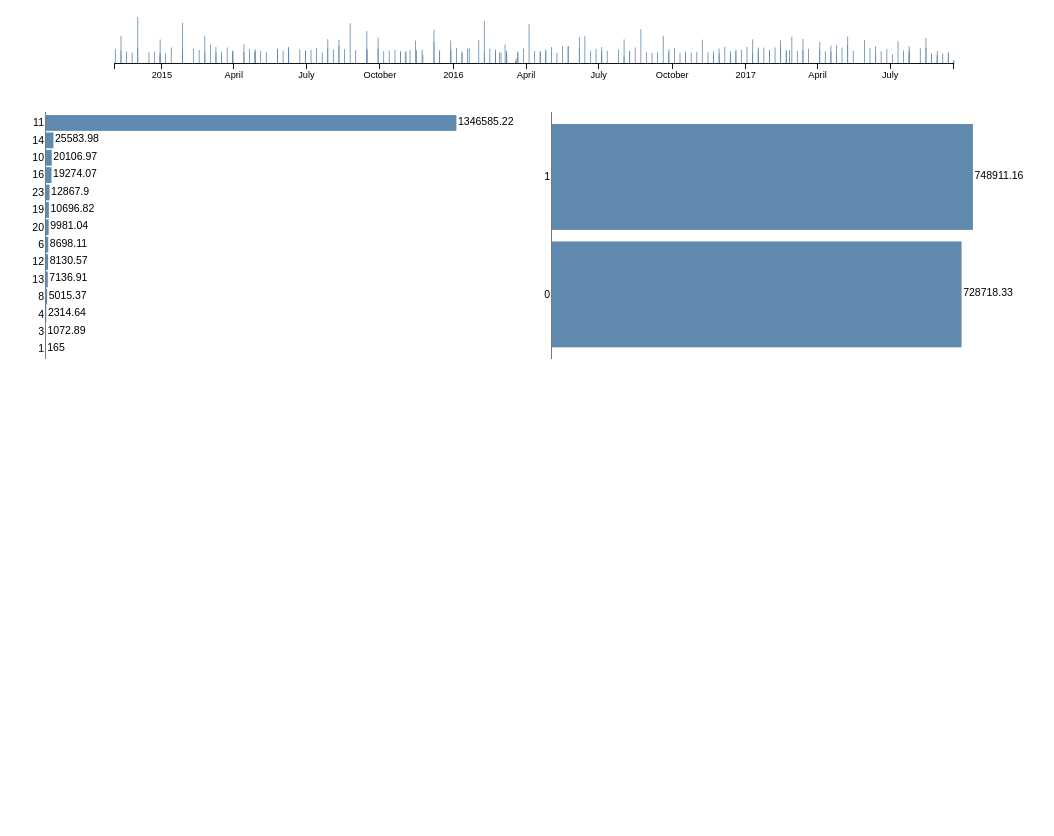
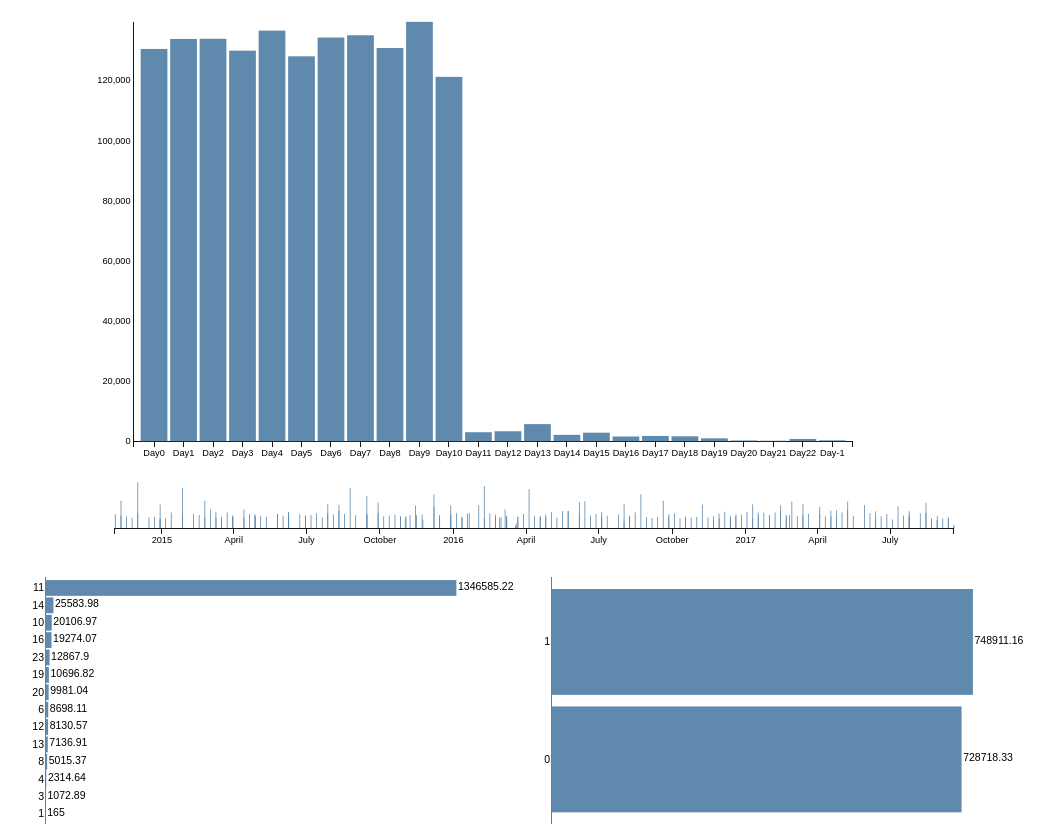
Before and after one commit to webmaster444/barchart-brush, a plain HTML site: page index.html in a window 1280 px wide. Shown: the whole page, without its empty margins (120-1174 px from the left). Before the commit the page ends 800 px from the top, so only its background shows below. Drawn offline with Linux system fonts and the light colour scheme.

Commit message:
rect added properly

```diff
--- a/assets/custom.js
+++ b/assets/custom.js
@@ -99,6 +99,8 @@ d3.json("data/sampledata.json", function(error, jsondata) {
     data3 = reformatData(data3);
     projectIdChart(data3);
 
+    var data4 = getTotalDate(jsondata);
+    drawTotalRevChart(data4);
     function brushed() {
         x.domain(brush.empty() ? x2.domain() : brush.extent());
         // focus.select(".x.axis").call(xAxis2);
@@ -141,6 +143,93 @@ d3.json("data/sampledata.json", function(error, jsondata) {
         return expensesByName;
     }
 
+    function drawTotalRevChart(data){
+        data = reformatData(data);
+        //sort bars based on value
+
+        //set up svg using margin conventions - we'll need plenty of room on the left for labels
+        var margin = {
+            top: 15,
+            right: 120,
+            bottom: 30,
+            left: 60
+        };
+
+        var width = 960 - margin.left - margin.right,
+            height = 500 - margin.top - margin.bottom;
+
+        var svg = d3.select("#total_rev_by_date_chart_wrapper").append("svg")
+            .attr('viewBox', '0 0 960 500')
+            .append("g")
+            .attr("transform", "translate(" + margin.left + "," + margin.top + ")");
+
+        var y = d3.scale.linear()
+            .range([height, 0])
+            .domain([0, d3.max(data, function(d) {
+                return d.totalrev;
+            })]);
+
+        var x = d3.scale.ordinal()
+            .rangeRoundBands([0, width], .1)
+            .domain(data.map(function(d) {
+                return d.daysold;
+            }));
+
+        //make y axis to show bar names
+        var yAxis = d3.svg.axis()
+            .scale(y)
+            //no tick marks
+            .tickSize(0)
+            .orient("left");
+
+        var xAxis = d3.svg.axis().scale(x).tickSize(6).orient('bottom').tickFormat(function(d){return 'Day'+d;});
+
+        var gy = svg.append("g")
+            .attr("class", "y axis")
+            .call(yAxis)
+
+        var gx = svg.append("g")
+            .attr("class", "x axis")
+            .attr("transform", "translate(0," + height + ")")
+            .call(xAxis)
+
+        var bars = svg.selectAll(".bar")
+            .data(data)
+            .enter()
+            .append("g")
+
+        //append rects
+        bars.append("rect")
+            .transition()
+            .attr("class", "bar")
+            .attr("y", function(d) {
+                return y(d.totalrev);
+            })
+            .attr("height",function(d){
+                return height - y(d.totalrev)
+            })
+            .attr("x", function(d){
+                return x(d.daysold);
+            })
+            .attr("width",function(d){
+                return x.rangeBand();
+            });
+
+        //add a value label to the right of each bar
+        // bars.append("text")
+        //     .attr("class", "label")
+        //     //y position of the label is halfway down the bar
+        //     .attr("y", function(d) {
+        //         return x(d.daysold) + x.rangeBand() / 2 + 4;
+        //     })
+        //     //x position is 3 pixels to the right of the bar
+        //     .attr("x", function(d) {
+        //         return y(d.totalrev) + 3;
+        //     })
+        //     .text(function(d) {
+        //         return d.totalrev;
+        //     });
+    }
     function updateTotalRevchart(data) {
 
     }
@@ -308,6 +397,7 @@ d3.json("data/sampledata.json", function(error, jsondata) {
             .attr("class", "label")
             //y position of the label is halfway down the bar
             .attr("y", function(d) {
+                console.log(y.rangeBand());
                 return y(d.totaldaysold) + y.rangeBand() / 2 + 4;
             })
             //x position is 3 pixels to the right of the bar
--- a/assets/style.css
+++ b/assets/style.css
@@ -26,7 +26,7 @@ rect.pane {
   clip-path:url(#clip);
 }
 
-#totalrev_chart_wrapper svg{
+#total_rev_by_date_chart_wrapper svg, #totalrev_chart_wrapper svg{
   width: 70%;
 }
 
@@ -34,7 +34,7 @@ rect.pane {
   width: 80%;
 }
 
-#totalrev_chart_wrapper{
+#totalrev_chart_wrapper, #total_rev_by_date_chart_wrapper{
   width: 100%;
   text-align: center;
 }
```
